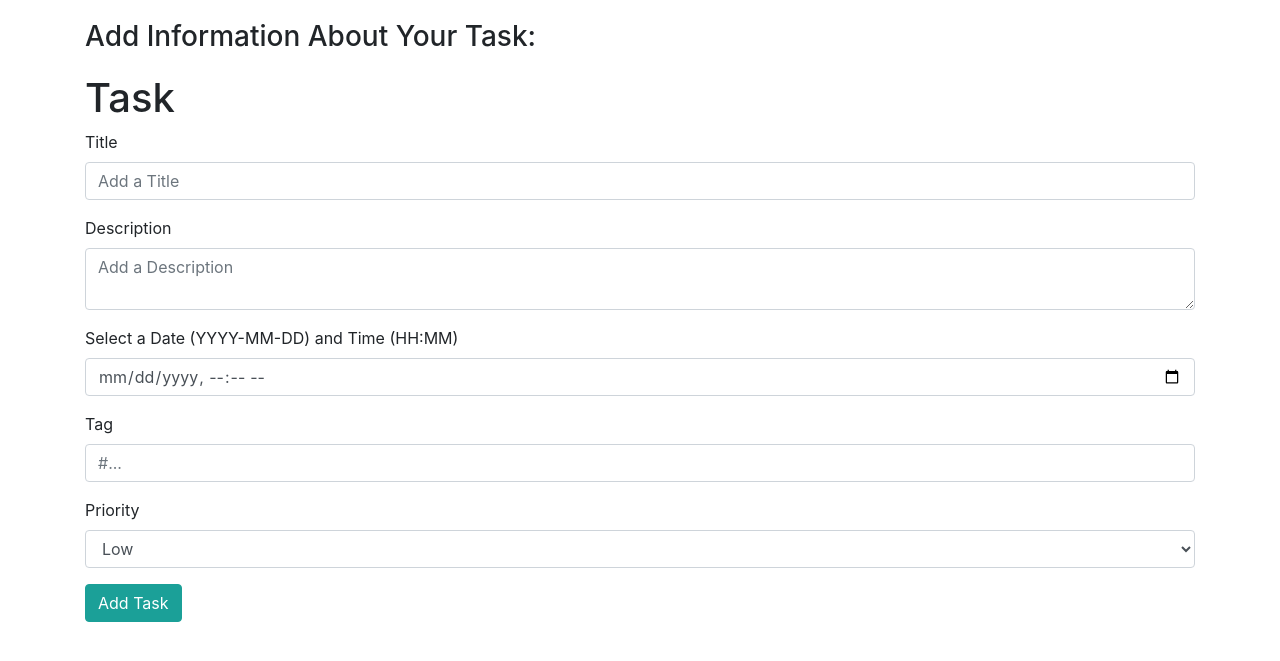
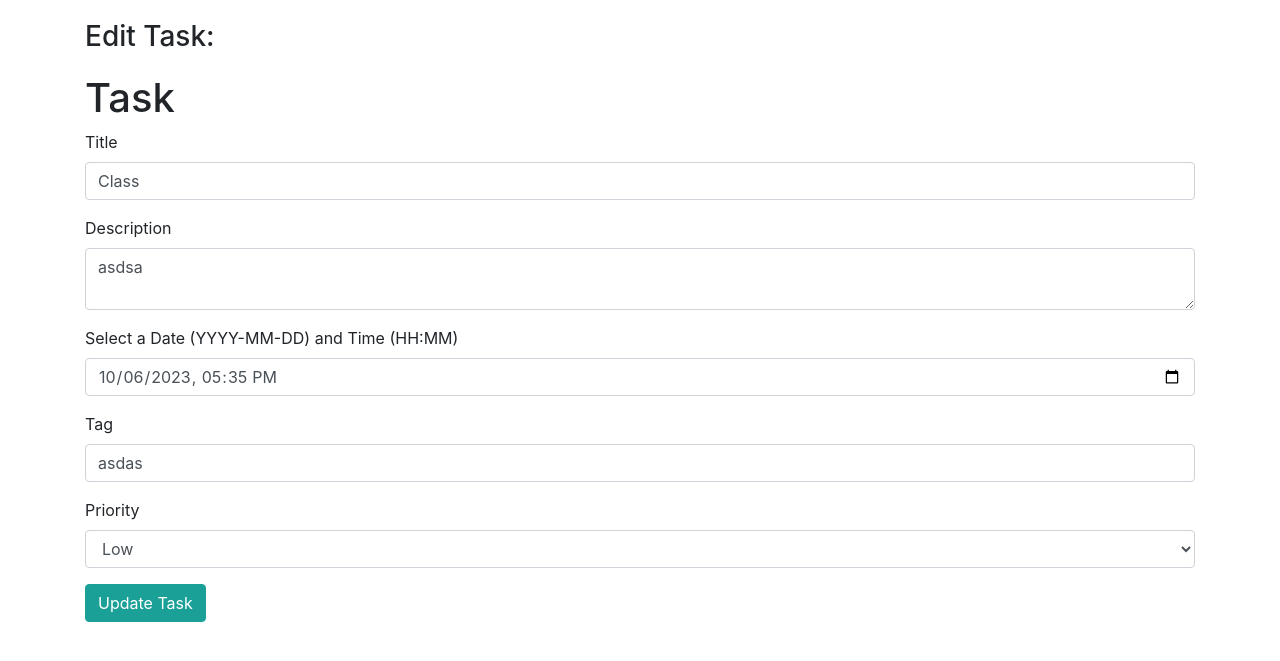
Before and after one commit to kaitlyntorres/2-DO, a Flask app: page /edit_task/1 in a window 1280 px wide. Shown: the part 56-717 px from the top of the page. Run offline with Flask 3, Linux system fonts and the light colour scheme; a user stored in the database is signed in; some libraries are stand-ins or nearby versions.

Commit message:
Filter Search Bar, Edit Form, Additional Testing
New:
- Added a search bar where you can filter and search each column
- The edit form now populates the current data of the task in the entry forms
- Testing was sorted according to the test code in the docs
- Added a test for sorting all the column data

Need to fix:
-  Need to customize the search bar for priority and check if status is being filtered appropriately
- Add a way to sort more than just by the current ascending
- Add a manual check for status, if completed, have the status box be checked
- Replace "Delete Task" and "Edit Task" buttons with icons to make it look nicer
- Add a calendar with the tasks [date & time is in this format: "YYYY-MM-DD HH:MM" (stored as VARCHAR(40) in database)]
- Add additional testing for new features

```diff
--- a/2-DO-main/Website Code/website/templates/editform.html
+++ b/2-DO-main/Website Code/website/templates/editform.html
@@ -1,45 +1,39 @@
-{% extends "base.html" %} {% block title %}Home{% endblock %} {% block content
-    %}
+{% extends "base.html" %}
+{% block title %}Edit Task{% endblock %}
+{% block content %}
 
-    <h3>Add Information About Your Task: </h3>
-    <form method="POST" >
+<h3>Edit Task: </h3>
+<form method="POST">
   <h1>Task</h1>
-<!--       <textarea name="task" id="task" class="form-control"></textarea>
-      <br />
-      <div>
-        <button type="submit" class="btn btn-primary">Title</button>
-      </div> -->
   <div class="form-group">
     <label for="title">Title</label>
-        <input type="text" class="form-control" id="title" name="title" placeholder="Add a Title" />
+    <input type="text" class="form-control" id="title" name="title" placeholder="Add a Title" value="{{ task.title }}">
   </div>
   <div class="form-group">
     <label for="description">Description</label>
-        <textarea type="text" class="form-control" id="description" name="description" placeholder="Add a Description"></textarea>
+    <textarea class="form-control" id="description" name="description"
+      placeholder="Add a Description">{{ task.description }}</textarea>
   </div>
-      <!--  WOULD POSSIBLY NEED TO CHANGE FROM FORMAT IN DATABASE to HH:MM from current HH:MM:SS.ssss, CAN CHECK IF THE CURRENT IMPLEMENTATION WORKS -->
+  <!-- Make sure to format the date correctly, the same format as the original -->
   <div class="form-group">
     <label for="date">Select a Date (YYYY-MM-DD) and Time (HH:MM)</label>
-        <input type="datetime-local" class="form-control" id="date" name="date" >
+    <input type="datetime-local" class="form-control" id="date" name="date" value="{{ task.due_date }}">
   </div>
-
   <div class="form-group">
     <label for="tag">Tag</label>
-        <input type="text" class="form-control" id="tag" name="tag" placeholder="#..." />
+    <input type="text" class="form-control" id="tag" name="tag" placeholder="#..." value="{{ task.tag }}">
   </div>
-      <!-- NEED TO CHANGE THIS TO ONLY HAVE 'Low', 'Medium', 'High' OPTIONS
-      MAYBE JUST A DIAL OR RADIO BUTTONS (WHICH SUCK)-->
   <div class="form-group">
     <label for="priority">Priority</label>
     <select class="form-control" id="priority" name="priority">
-          <option value="Low">Low</option>
-          <option value="Medium">Medium</option>
-          <option value="High">High</option>
+      <option value="Low" {% if task.priority=='Low' %}selected{% endif %}>Low</option>
+      <option value="Medium" {% if task.priority=='Medium' %}selected{% endif %}>Medium</option>
+      <option value="High" {% if task.priority=='High' %}selected{% endif %}>High</option>
     </select>
   </div>
 
   <div>
-      <button type="submit" class="btn btn-primary" onClick="">Add Task</button>
+    <button type="submit" class="btn btn-primary">Update Task</button>
   </div>
 </form>
 
@@ -49,6 +43,4 @@
   }
 </script>
 
-
-
 {% endblock %}
--- a/2-DO-main/Website Code/website/views.py
+++ b/2-DO-main/Website Code/website/views.py
@@ -68,7 +68,7 @@ def editform():
         db.session.commit()
         return redirect(url_for('views.home'))
 
-    return render_template("editform.html", user=current_user)
+    return render_template("editform.html", user=current_user, task=task)
 
 
 @views.route('/complete_task/', methods=["POST"])
```
Also changed, not shown: 2-DO-main/Website Code/website/templates/home.html (+56 -11 lines), 2-DO-main/Website Code/instance/database.db. Lines whose indentation alone changed are shown as unchanged.
